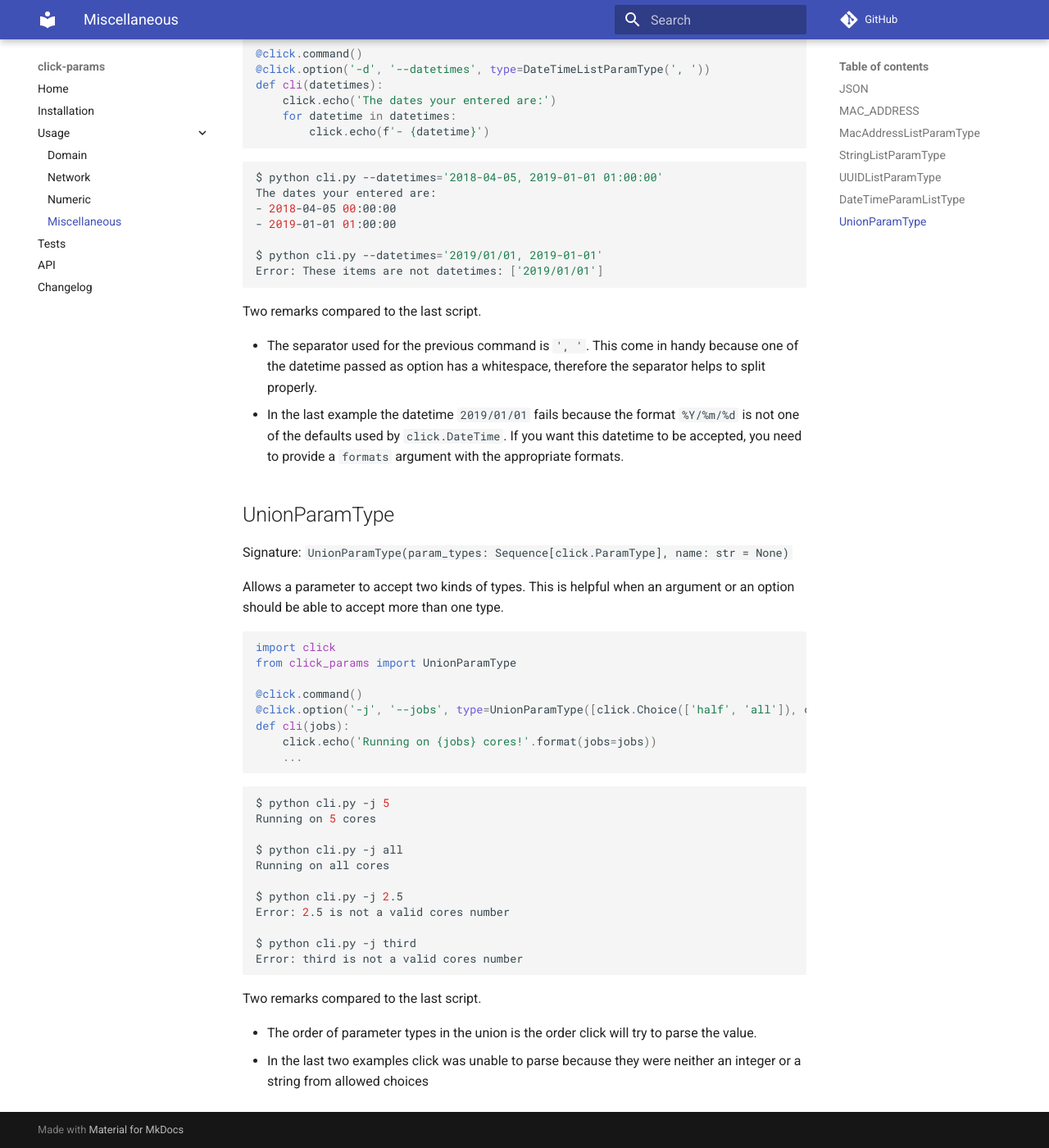
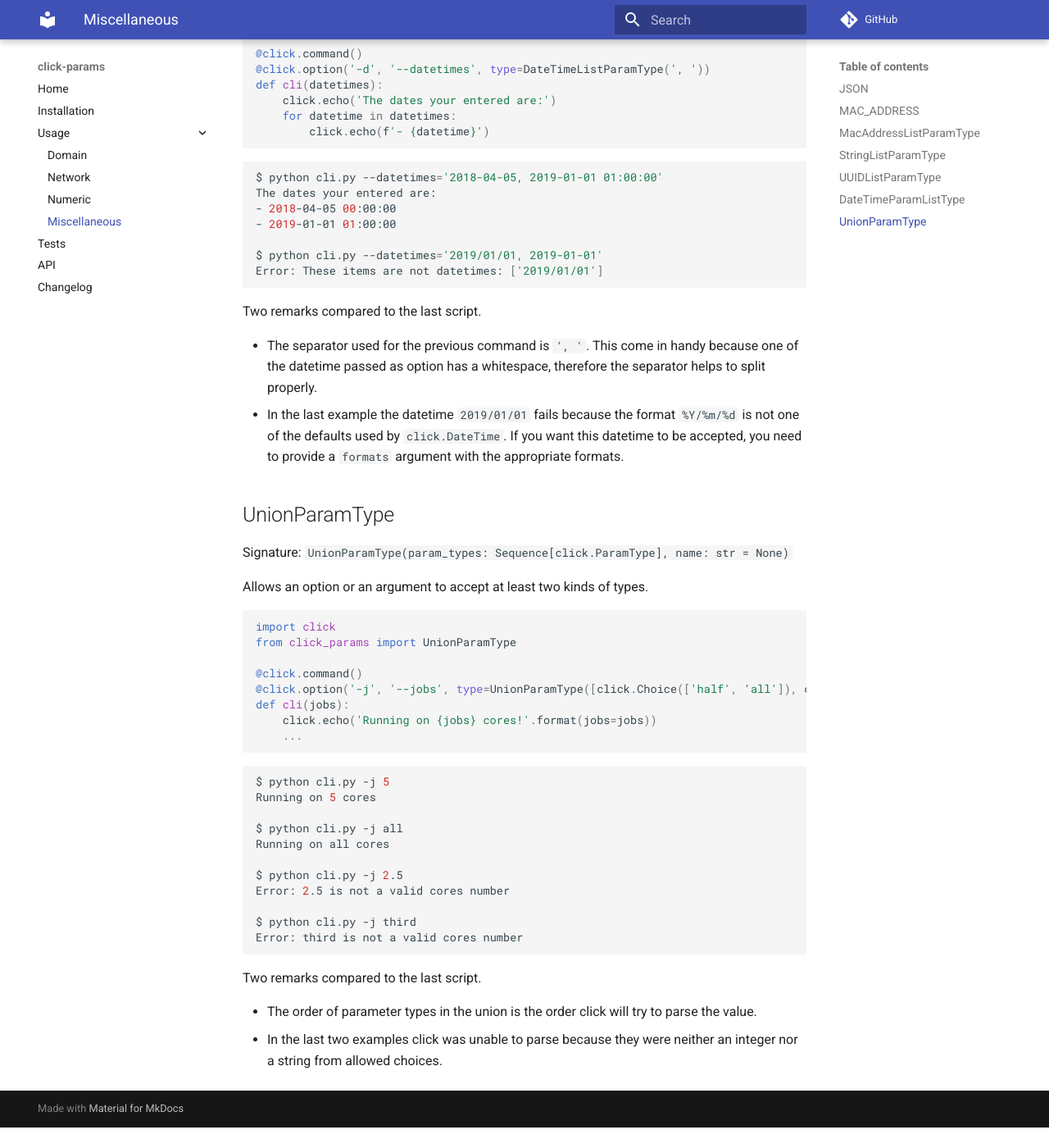
Before and after one commit to click-contrib/click_params, an MkDocs documentation site: the page built from docs/usage/miscellaneous.md, in a window 1280 px wide and 1400 px high, scrolled down 3115 px. Shown: the whole window at 82% size. Built offline with MkDocs 1.6.1 and Material for MkDocs 9.7.7, drawn with Linux system fonts in a browser that asks for light colours; comment, search, counter and statistics services are not loaded; after the commit the page ends 4490 px from its top, so only the background shows below that.

Commit message:
Fix ci (#9)
* docs: improved documentation

* ci: fixed CI and added publish.yml to publish a new release on pypi

* build(poetry): updated packages

* ci(ci.yml): removed constraint on push

* tests: updated pytest package to version 7.X.X

`````diff
--- a/click_params/__init__.py
+++ b/click_params/__init__.py
@@ -21,7 +21,7 @@ from .test_utils import assert_list_in_output, assert_equals_output, assert_in_o
 
 __all__ = [
     # base
-    'BaseParamType', 'ValidatorParamType', 'RangeParamType', 'ListParamType', "UnionParamType",
+    'BaseParamType', 'ValidatorParamType', 'RangeParamType', 'ListParamType', 'UnionParamType',
 
     # domain
     'DOMAIN', 'PUBLIC_URL', 'URL', 'EmailParamType', 'EMAIL', 'SLUG', 'DomainListParamType', 'PublicUrlListParamType',
--- a/docs/usage/miscellaneous.md
+++ b/docs/usage/miscellaneous.md
@@ -182,8 +182,7 @@ formats.
 
 Signature: `UnionParamType(param_types: Sequence[click.ParamType], name: str = None)`
 
-Allows a parameter to accept two kinds of types. This is helpful when an argument or an option should be
-able to accept more than one type.
+Allows an option or an argument to accept at least two kinds of types.
 
 ````python
 import click
@@ -213,5 +212,5 @@ Error: third is not a valid cores number
 Two remarks compared to the last script.
 
 - The order of parameter types in the union is the order click will try to parse the value.
-- In the last two examples click was unable to parse because they were neither an integer or a string from allowed
-choices
+- In the last two examples click was unable to parse because they were neither an integer nor a string from allowed
+choices.
--- a/pyproject.toml
+++ b/pyproject.toml
@@ -31,7 +31,7 @@ click = ">=7.0, <9.0"
 validators = "^0.18"
 
 [tool.poetry.dev-dependencies]
-pytest = "^5.3.2"
+pytest = "^7.0.0"
 pytest-cov = "^2.8.1"
 pytest-mock = "^2.0.0"
 bandit = "^1.6.2"
`````
Also changed, not shown: 3 other files.
